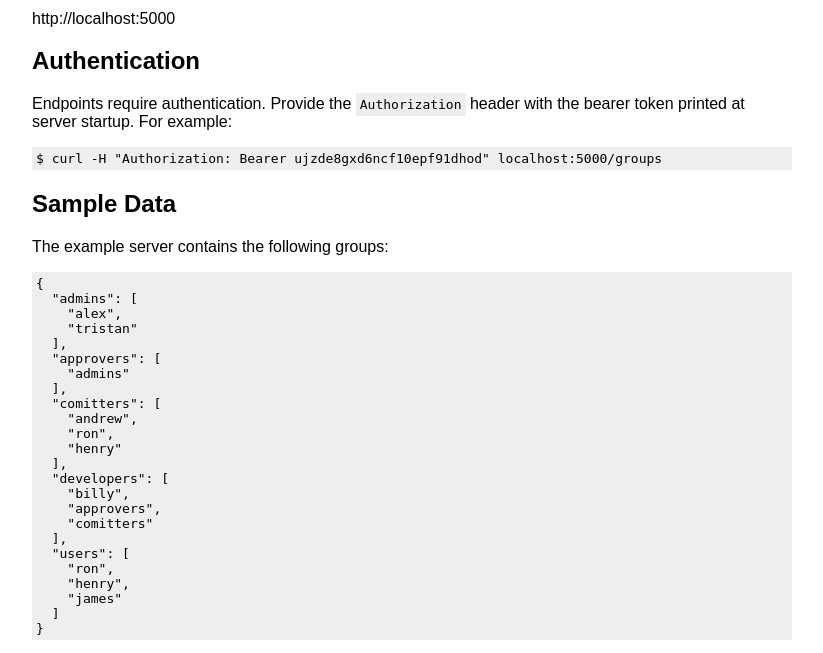
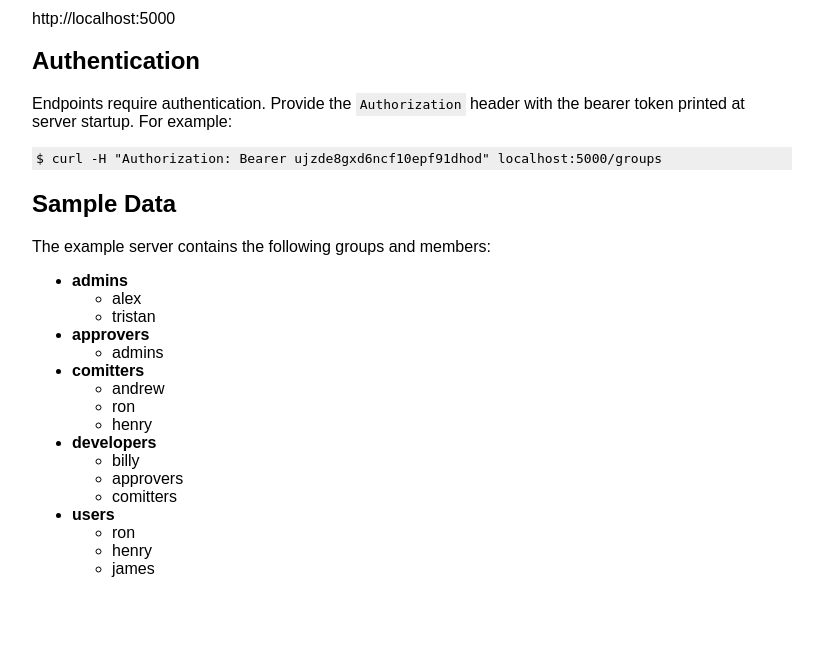
Before and after one commit to onsite-c/code-interview, a Flask app: page / in a window 1280 px wide. Shown: the part 606-1259 px from the top of the page, without its empty margins (228-1051 px from the left). After the commit the page ends 1183 px from the top, so only its background shows below. Run offline with Flask 2, Linux system fonts and the light colour scheme.

Commit message:
Render sample data as HTML, not JSON

```diff
--- a/server.py
+++ b/server.py
@@ -39,7 +39,7 @@ def index():
     return render_template(
         'index.html',
         token=token,
-        data=json.dumps(data, indent=2, sort_keys=True)
+        data=data,
     )
 
 @app.route('/groups', methods=['GET'])
--- a/templates/index.html
+++ b/templates/index.html
@@ -12,6 +12,10 @@
         max-width: 760px;
         margin: 0 auto;
         padding: 0 2rem;
+      }
+
+      b {
+        font-weight: bold;
       }
 
       table {
@@ -87,8 +91,18 @@
       <pre><code>$ curl -H "Authorization: Bearer {{ token }}" localhost:5000/groups</code></pre>
 
       <h2 id="data">Sample Data</h2>
-      <p>The example server contains the following groups:</p>
-      <pre><code>{{ data }}</code></pre>
+      <p>The example server contains the following groups and members:</p>
+      <ul>
+        {% for group, members in data|dictsort %}
+        <li><b>{{ group }}</b>
+          <ul>
+            {% for member in members %}
+            <li>{{ member }}</li>
+            {% endfor %}
+          </ul>
+        </li>
+        {% endfor %}
+      </ul>
     </div>
   </body>
 </html>
```
